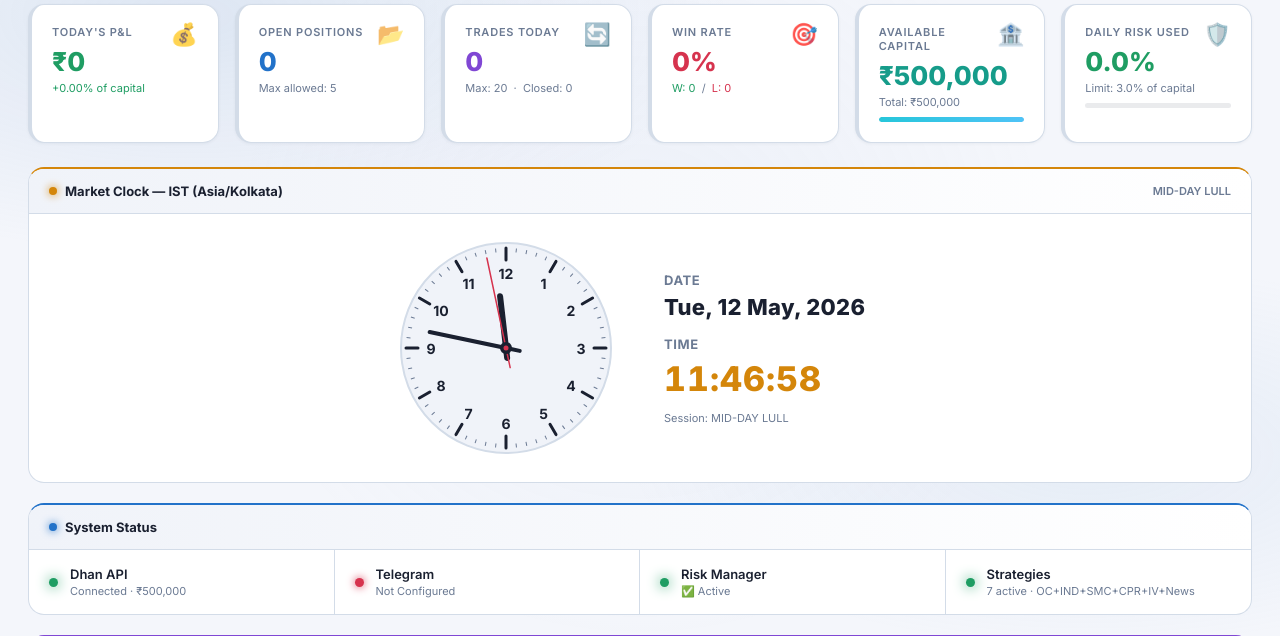
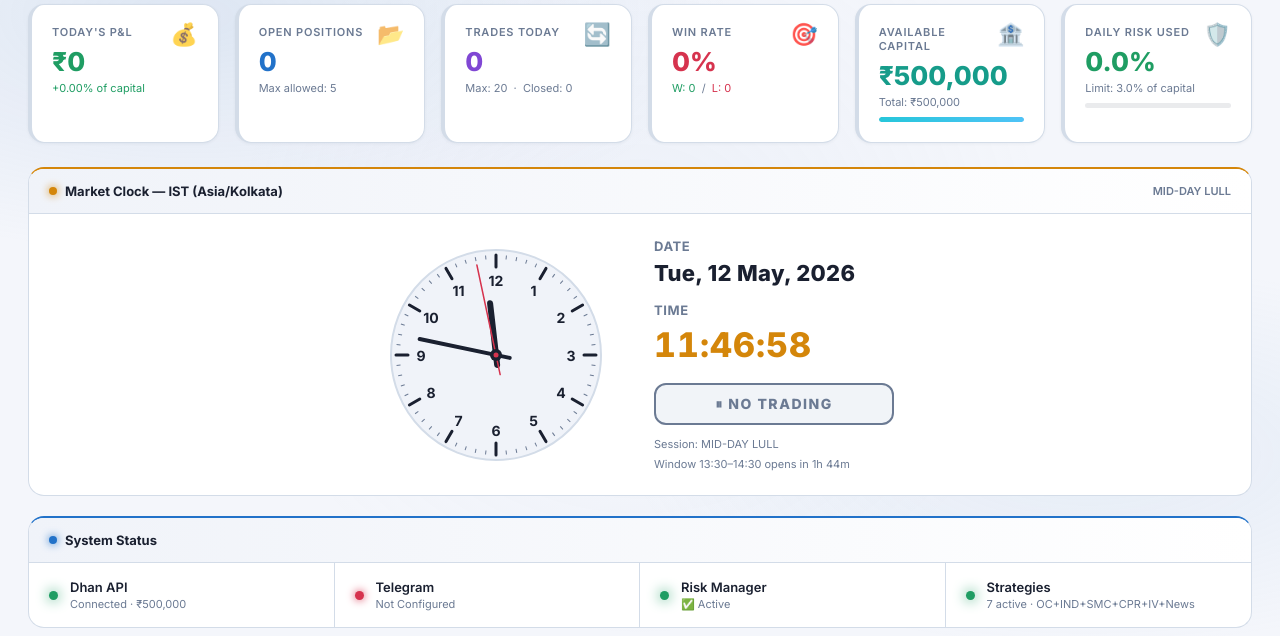
Before and after one commit to r-traders/algotrader-nifty, a Flask app: page / in a window 1280 px wide. Shown: the part 145-781 px from the top of the page. Run offline with Flask 3, Linux system fonts and the light colour scheme; data that the repository does not hold is empty.

Commit message:
dashboard: TRADING / NO TRADING status pill in clock panel
Adds a big visual indicator next to the analogue clock:
  🟢 TRADING    — when current IST minute is inside an entry window
                  (09:45–11:15 or 13:30–14:30, matches strategy
                  ENTRY_WINDOWS exactly)
  ⏸ NO TRADING — every other time

Below the pill, a "next window" hint shows how long until the current
entry window closes (when trading) or until the next one opens (when
not trading):
  "Window 13:30–14:30 closes in 0h 38m"
  "Window 13:30–14:30 opens in 2h 14m"
  "No more entry windows today"

Pill colors flip live with the theme via CSS variables.

```diff
--- a/dashboard/templates/index.html
+++ b/dashboard/templates/index.html
@@ -490,12 +490,30 @@
       </svg>
 
       <!-- Digital readout next to it -->
-      <div style="display:flex;flex-direction:column;gap:6px;min-width:220px;">
+      <div style="display:flex;flex-direction:column;gap:6px;min-width:240px;">
         <div style="font-size:13px;color:var(--muted);text-transform:uppercase;letter-spacing:0.6px;font-weight:700;">Date</div>
         <div id="analogue-date" style="font-size:22px;font-weight:800;color:var(--text);letter-spacing:0.3px;">—</div>
         <div style="font-size:13px;color:var(--muted);text-transform:uppercase;letter-spacing:0.6px;font-weight:700;margin-top:10px;">Time</div>
         <div id="analogue-time" style="font-size:34px;font-weight:800;color:var(--orange);font-variant-numeric:tabular-nums;letter-spacing:1px;">--:--:--</div>
+
+        <!-- TRADING / NO TRADING status pill -->
+        <div id="trading-badge" style="
+          margin-top:12px;
+          display:inline-block;
+          padding:10px 18px;
+          border-radius:12px;
+          font-size:14px;
+          font-weight:800;
+          letter-spacing:1.5px;
+          text-align:center;
+          border:2px solid var(--muted);
+          background:rgba(122,144,184,0.10);
+          color:var(--muted);
+          transition:background 0.3s, color 0.3s, border-color 0.3s;
+          ">⏸ NO TRADING</div>
+
         <div id="analogue-session" style="font-size:11px;color:var(--muted);margin-top:6px;">Session: —</div>
+        <div id="analogue-next-window" style="font-size:11px;color:var(--muted);">Next window: —</div>
       </div>
 
     </div>
@@ -1248,6 +1266,33 @@
     const aTimeEl       = document.getElementById('analogue-time');
     const aSessionEl    = document.getElementById('analogue-session');
     const aStatusEl     = document.getElementById('analogue-clock-status');
+    const aBadgeEl      = document.getElementById('trading-badge');
+    const aNextEl       = document.getElementById('analogue-next-window');
+
+    // Strategy entry windows (IST) — keep in sync with EMAVWAPCPRStrategy.ENTRY_WINDOWS
+    const ENTRY_WINDOWS = [
+      { start: 9*60 + 45,  end: 11*60 + 15, label: "09:45–11:15" },
+      { start: 13*60 + 30, end: 14*60 + 30, label: "13:30–14:30" },
+    ];
+
+    function isTradingNow(t) {
+      return ENTRY_WINDOWS.some(w => t >= w.start && t <= w.end);
+    }
+
+    function nextWindowHint(t) {
+      // Returns text like "opens in 2h 14m" or "closes in 0h 38m"
+      const cur = ENTRY_WINDOWS.find(w => t >= w.start && t <= w.end);
+      if (cur) {
+        const left = cur.end - t;
+        return `Window ${cur.label} closes in ${Math.floor(left/60)}h ${left%60}m`;
+      }
+      const next = ENTRY_WINDOWS.find(w => w.start > t);
+      if (next) {
+        const wait = next.start - t;
+        return `Window ${next.label} opens in ${Math.floor(wait/60)}h ${wait%60}m`;
+      }
+      return "No more entry windows today";
+    }
 
     // Trading sessions (IST) — keep in sync with strategy entry windows
     function sessionLabel(h, m) {
@@ -1303,6 +1348,26 @@
         aStatusEl.textContent = label;
         aStatusEl.style.color = color;
       }
+
+      // Big TRADING / NO TRADING badge
+      const totalMin = h * 60 + m;
+      const trading  = isTradingNow(totalMin);
+      if (aBadgeEl) {
+        if (trading) {
+          aBadgeEl.textContent = "🟢 TRADING";
+          aBadgeEl.style.color = "var(--green)";
+          aBadgeEl.style.borderColor = "var(--green)";
+          aBadgeEl.style.background = "rgba(31,157,99,0.12)";
+        } else {
+          aBadgeEl.textContent = "⏸ NO TRADING";
+          aBadgeEl.style.color = "var(--muted)";
+          aBadgeEl.style.borderColor = "var(--muted)";
+          aBadgeEl.style.background = "rgba(122,144,184,0.10)";
+        }
+      }
+      if (aNextEl) {
+        aNextEl.textContent = nextWindowHint(totalMin);
+      }
     }
     tickClock();
     setInterval(tickClock, 1000);
```
